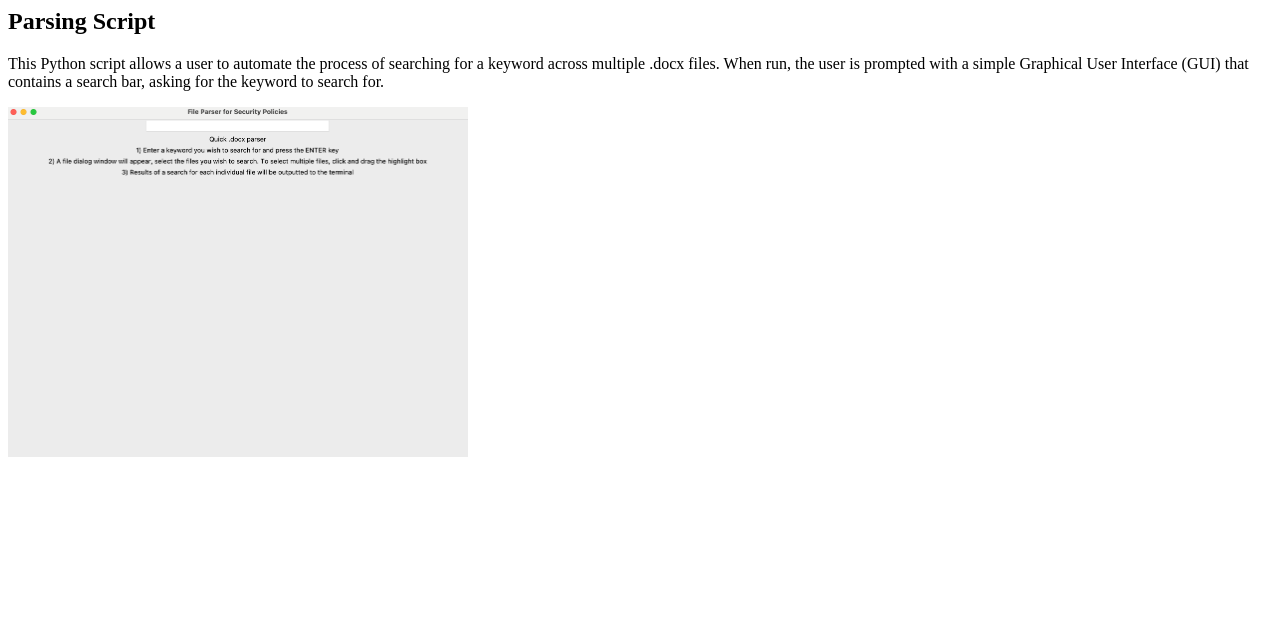
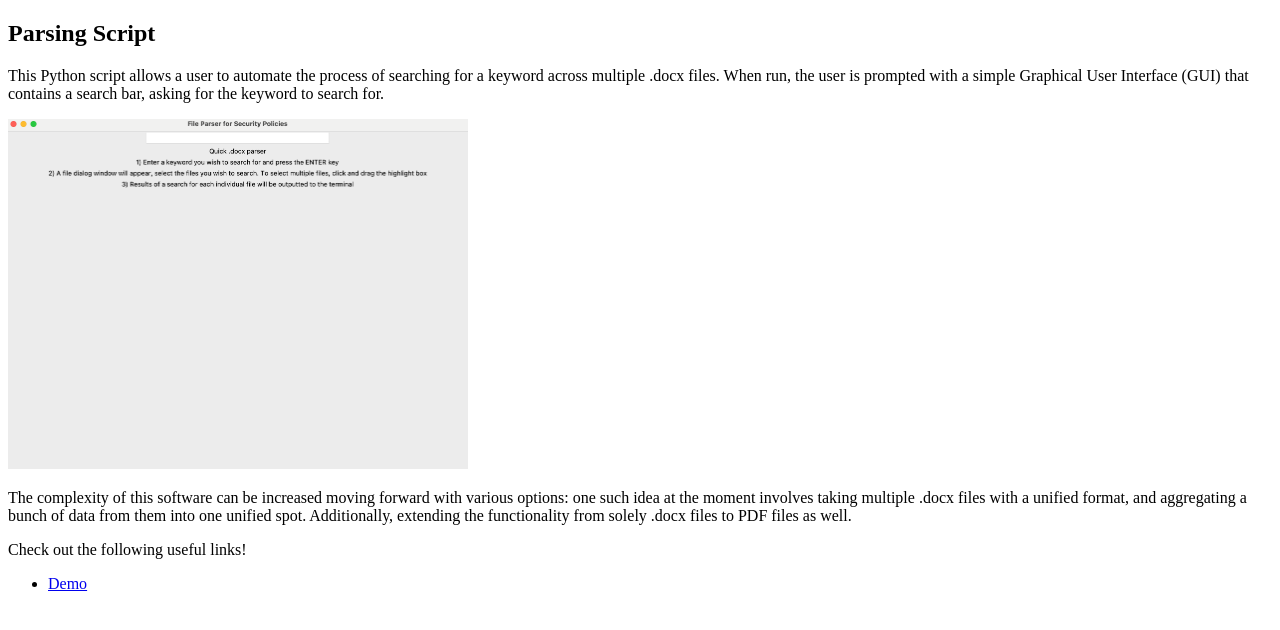
Before and after one commit to jhthirteen/parserDocumentation, a plain HTML site: page index.html in a window 1280 px wide. Drawn offline with Linux system fonts and the light colour scheme.

Commit message:
uploaded http server instructions and added a demo page

```diff
--- a/documentation.html
+++ b/index.html
@@ -1,3 +1,4 @@
+<!DOCTYPE html>
 <html lang="en">
     <head>
         <meta charset="UTF-8">
@@ -9,6 +10,11 @@
                 <h1>Parsing Script</h1>
                 <p>This Python script allows a user to automate the process of searching for a keyword across multiple .docx files. When run, the user is prompted with a simple Graphical User Interface (GUI) that contains a search bar, asking for the keyword to search for.</p>
                 <img src="./imgs/gui.png" alt="example of GUI" width="460" height="350">
+                <p>The complexity of this software can be increased moving forward with various options: one such idea at the moment involves taking multiple .docx files with a unified format, and aggregating a bunch of data from them into one unified spot. Additionally, extending the functionality from solely .docx files to PDF files as well.</p>
+                <p>Check out the following useful links!</p>
+                <ul>
+                    <li><a href="/demo.html">Demo</a></li>
+                </ul>
             </section>
         </main>
     </body>
```
Also changed, not shown: demo.html (added, +10 -0 lines), launch_instructions.txt (added).
